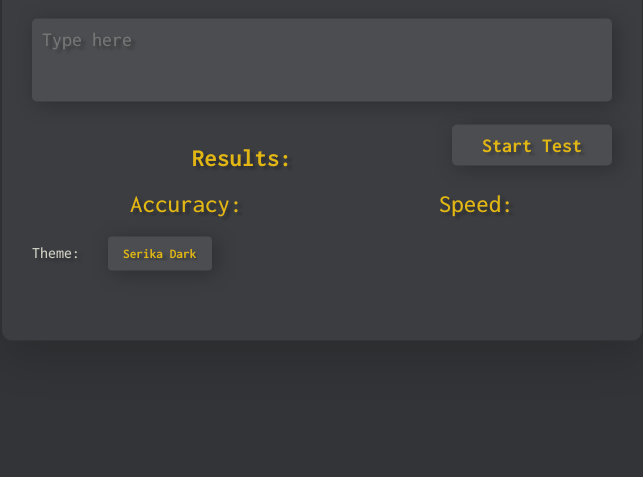
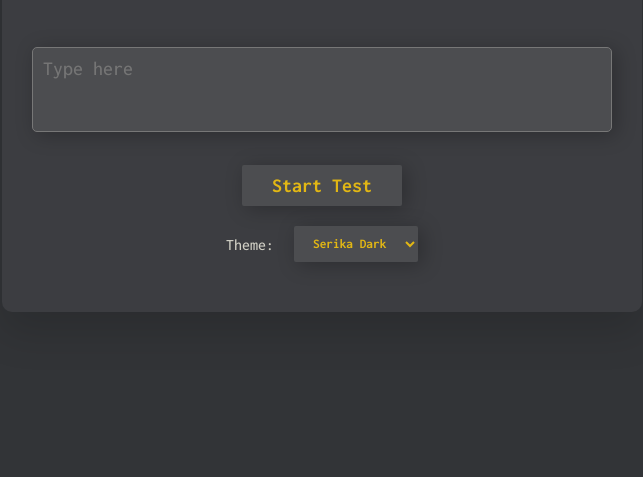
Before and after one commit to L1ghtingBolt/bluonkotype, a plain HTML site: page index.html in a window 1280 px wide. Shown: the part 323-800 px from the top of the page, without its empty margins (318-961 px from the left). Drawn offline with Linux system fonts and the light colour scheme.

Commit message:
Upgraded UI

```diff
--- a/index.css
+++ b/index.css
@@ -4,7 +4,6 @@
     margin: 0;
     box-sizing: border-box;
     font-family: 'Inconsolata', Arial;
-    text-shadow: 4px 3px 3px #00000041;
 }
 
 .container, button, textarea, #themes{
@@ -23,7 +22,6 @@
 }
 .stats{
     font-size: 1.4rem;
-    text-shadow: 4px 3px 0 #00000041;
     text-align: right;
     margin-bottom: 2.8rem;
 
@@ -42,34 +40,39 @@ textarea{
     border-radius: 5px;
     padding:10px;
     font-size: 20px;
-    border: none;
+    border: 1px solid #777;
     background-color: transparent;
     resize: none;
     outline: none;
-
 }
 button{
-    float:right;
     margin-top:20px;
     font-weight: 700;
     color:white;
     border: none;
     padding:10px 30px;
-    border-radius: 5px;
+    border-radius: 2px;
     font-size:20px;
+    display: block;
+    margin: auto;
+    margin-top: 30px;
+}
 
+#btns {
+    display: flex;
+    align-content: space-around;
 }
 
 .result{
     margin-top: 40px;
+    display: none;
     font-size: 25px;
-    text-shadow: 4px 3px 0 #00000041;
-
 }
 
 .result h3{
     text-align: center;
     margin-bottom: 20px;
+    display: block;
     font-weight: 700;
     font-size: 25px;
 }
@@ -93,21 +96,21 @@ button{
         padding: 10px 15px;
         outline: 0;
         border: 0px solid #000000;
-        border-radius: 4px;
-        appearance: none;
-        -webkit-appearance: none;
-        -moz-appearance: none;
-        margin:20px;
+        border-radius: 2px;
     }
-        .themes select::-ms-expand {
-            display: none;
-        }
-        .themes select:disabled {
-            opacity: 0.5;
-            pointer-events: none;
-        }
 h1{
     font-size: 3.5rem;
-    text-shadow: 4px 3px 3px #00000088;
+}
 
+label {
+    align-self: center;
+    margin-right: 20px;
 }
+
+
+.themecontainer {
+    display: flex;
+    align-content: center;
+    justify-content: center;
+    margin-top: 20px;
+}
--- a/index.html
+++ b/index.html
@@ -18,8 +18,9 @@
         <div id="words" onmousedown="return false" onselectstart="return false">
         </div>
         <textarea placeholder="Type here" id="wordinput" rows="3"></textarea>
-        <button id="start-test" onclick='startTest()'> Start Test</button>
-        <button id="stop-test" onclick='displayResults()'> Stop Test</button>
+        <div id="btns">
+            <button id="start-test" onclick='startTest()'> Start Test</button>
+            <button id="stop-test" onclick='displayResults()'> Stop Test</button></div>
         <div class="result">
             <h3>Results:</h3>
             <div class="wrapper">
@@ -27,10 +28,13 @@
                 <p>Speed: <span id="wpm"></span></p>
             </div>
         </div>
-        <label for="themes">Theme:</label> <select  name="themes" id="themes">
-            <option value="sdark">Serika Dark</option>
-            <option value="stin">Sewing Tin</option>
-          </select>
+        <div class="themecontainer">
+            <label for="themes">Theme:</label>
+            <select  name="themes" id="themes">
+                <option value="sdark">Serika Dark</option>
+                <option value="stin">Sewing Tin</option>
+            </select>
+        </div>
     </div>
     <script src="index.js"></script>
 
```
